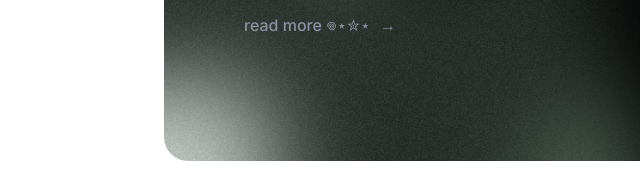
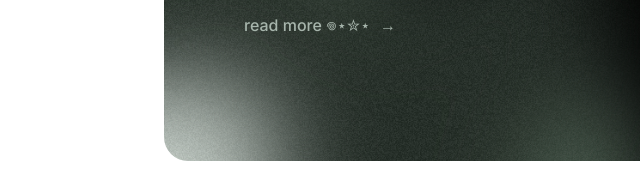
Before and after one commit to NattL21/natalielui, a plain HTML site: page index.html in a window 1280 px wide. In both pictures the pointer is over the link 329 px from the left and 1818 px from the top of the page. Shown: the part 1794-1977 px from the top of the page, 12-652 px from the left. Drawn offline with nearby package versions, Linux system fonts and the light colour scheme.

Commit message:
style fixes

```diff
--- a/index.html
+++ b/index.html
@@ -56,7 +56,7 @@
       <div class="spencer-text slide-left">
         <h1>Spencer</h1>
         <p>keeping your bathrooms stocked and accessible</p>
-        <a class="read-more" href="spencer.html">read more 𖦹⋆✮⋆ <span class="right-arrow">→</span></a>
+        <a class="read-more hover-green" href="spencer.html">read more 𖦹⋆✮⋆ <span class="right-arrow">→</span></a>
       </div>
       <div class="spencer-img slide-right">
         <img class="spencer-img-1" src="graphics/spencer-img-1.png">
--- a/style.css
+++ b/style.css
@@ -284,6 +284,10 @@ body {
   color: #8b90a3;
 }
 
+.hover-green:hover{
+  color:#A7B5AC;
+}
+
 .right-arrow{
   display: inline-block;
   transition: transform 0.3s ease;
```
Also changed, not shown: 1 other file.
